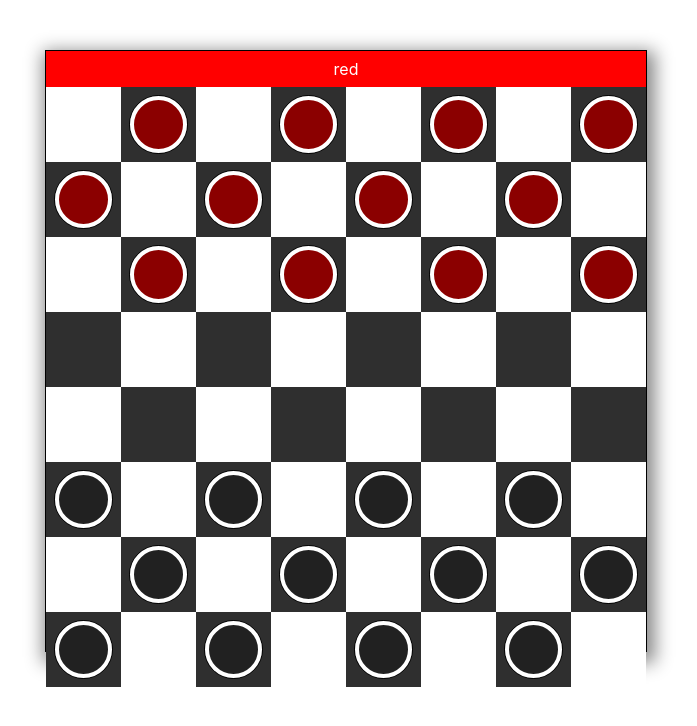
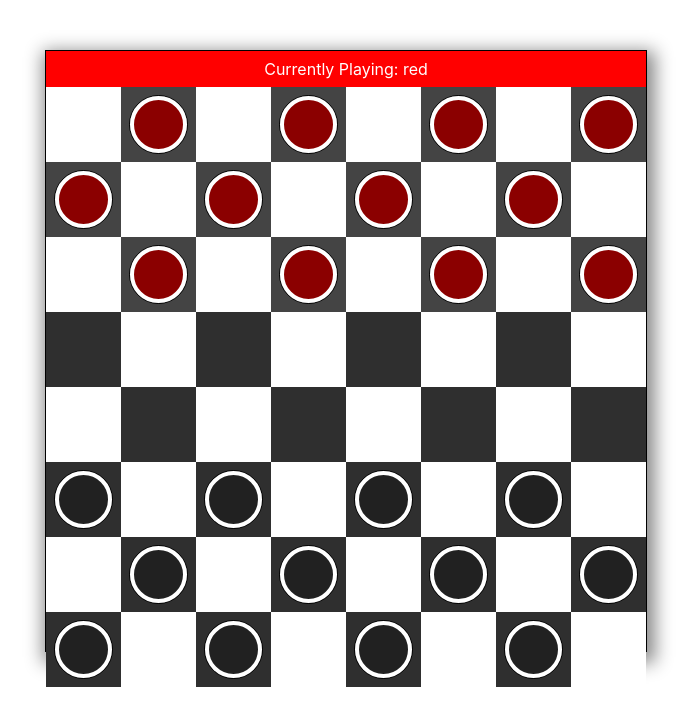
Before and after one commit to naorvilensky/checkers, a React (Vite) app: page / in a window 1280 px wide. Shown: the top 726 px of the page, without its empty margins (294-991 px from the left). Built offline with nearby package versions, Linux system fonts and the light colour scheme.

Commit message:
make that players have to eat enemies

```diff
--- a/src/board/Board.tsx
+++ b/src/board/Board.tsx
@@ -20,6 +20,7 @@ export default function Board() {
     const [cellSelected, setCellSelected] = useState<CellCoordinates>();
     const previousCellSelected = useRef<CellCoordinates | null>();
     const gameBoard = useRef<GameBoard>();
+    const gameStateSetTwice = useRef<boolean>(false);
     const [, setUpdateGame] = useState(false);
 
     function updateGame() {
@@ -41,7 +42,8 @@ export default function Board() {
             }
         } else {
             // he might have pressed a different piece
-            if (board.pieceChanged(cellSelected)) {
+            // he has to continue using the same piece if he can eat other enemies
+            if (board.pieceChanged(cellSelected) && !board.continuesToEnemies) {
                 board.setAllowedCells(cellSelected);
                 previousCellSelected.current = cellSelected;
                 updateGame();
@@ -52,8 +54,15 @@ export default function Board() {
             setGameState((gameState: any) => {
                 const gs = gameState === CELL_STATE.RED ? CELL_STATE.BLACK : CELL_STATE.RED;
 
+                if (gameStateSetTwice.current) {
+                    gameStateSetTwice.current = false;
+                    return board.gameState;
+                }
+
+                gameStateSetTwice.current = true;
+
                 if (!previousCellSelected.current) {
-                    board.gameState = gs;
+                    board.setGameState(gs);
                     return gs;
                 }
 
@@ -62,14 +71,16 @@ export default function Board() {
                 }
 
                 if (board.continuesToEnemies) {
+                    previousCellSelected.current = cellSelected;
                     updateGame();
-                    previousCellSelected.current = cellSelected;
-                    return board.gameState;
+                    return gameState;
                 }
 
-                if (!board.continuesToEnemies) {
-                    previousCellSelected.current = null;
-                    board.gameState = gs;
+                previousCellSelected.current = null;
+                board.setGameState(gs);
+
+                if (board.gameState === gameState) {
+                    updateGame();
                 }
 
                 return board.gameState;
@@ -80,7 +91,7 @@ export default function Board() {
     // on mounted
     useEffect(() => {
         let color = CELL_COLOR.WHITE;
-        gameBoard.current = new GameBoard(STARTING_PLAYER);
+        gameBoard.current = new GameBoard();
         let board: GameBoard = gameBoard.current;
         for (let i = 0; i < NUMBER_OF_CELLS; i++) {
             for (let j = 0; j < NUMBER_OF_CELLS; j++) {
@@ -91,13 +102,14 @@ export default function Board() {
             }
         }
 
+        board.setGameState(STARTING_PLAYER);
         setGameState(STARTING_PLAYER);
     }, []);
 
     return (
         <Container>
             <div style={{ width: "100%", padding: "8px", textAlign: "center", background: gameState, color: "white" }}>
-                {gameState}
+                Currently Playing: {gameState}
             </div>
             {gameBoard.current &&
                 gameBoard.current.board.map((row) =>
@@ -109,7 +121,6 @@ export default function Board() {
                             i={cell.i}
                             j={cell.j}
                             cellState={cell.cellState}
-                            gameState={gameState}
                             onCellClicked={(i: number, j: number) => setCellSelected({ i, j })}
                             allowedCell={cell.allowedCell}
                         />
--- a/src/board/Cell.tsx
+++ b/src/board/Cell.tsx
@@ -17,7 +17,6 @@ interface CellProps {
     onCellClicked: any;
     i: any;
     j: any;
-    gameState: any;
     allowedCell: any;
 }
 
@@ -29,7 +28,7 @@ const Container = styled.div<ContainerProps>`
     cursor: ${({ pointer }) => (pointer ? "pointer" : "auto")};
 `;
 
-export default function Cell({ cellSize, color, cellState, onCellClicked, i, j, gameState, allowedCell }: CellProps) {
+export default function Cell({ cellSize, color, cellState, onCellClicked, i, j, allowedCell }: CellProps) {
     const pieceColor = useMemo(() => {
         switch (cellState) {
             case CELL_STATE.RED:
@@ -41,17 +40,13 @@ export default function Cell({ cellSize, color, cellState, onCellClicked, i, j,
         }
     }, [cellState]);
 
-    const pointer = useMemo(() => {
-        return cellState === gameState || allowedCell;
-    }, [cellState, gameState, allowedCell]);
-
     return (
         <Container
             cellSize={cellSize}
             color={color}
-            pointer={pointer}
+            pointer={allowedCell}
             allowedCell={allowedCell}
-            onClick={() => pointer && onCellClicked(i, j)}
+            onClick={() => allowedCell && onCellClicked(i, j)}
         >
             {pieceColor ? <CheckersPiece color={pieceColor} /> : null}
         </Container>
--- a/src/board/logic/gameBoard.ts
+++ b/src/board/logic/gameBoard.ts
@@ -3,12 +3,11 @@ import { GameCell } from "./gameCell";
 import { CELL_STATE } from "../checkersConstants";
 
 export class GameBoard {
-    gameState: CELL_STATE;
+    gameState: CELL_STATE = CELL_STATE.EMPTY;
     board: GameCell[][];
     continuesToEnemies: boolean = false;
 
-    constructor(gameState: CELL_STATE) {
-        this.gameState = gameState;
+    constructor() {
         this.board = [];
         for (let i = 0; i < NUMBER_OF_CELLS; i++) {
             this.board.push([]);
@@ -73,7 +72,46 @@ export class GameBoard {
         return f1 || f2;
     }
 
-    private setAllowedEnemyCells(cell: GameCell) {
+    setGameState(gameState: CELL_STATE) {
+        if (this.gameState === gameState) {
+            return;
+        }
+
+        this.gameState = gameState;
+        this.checkAllowedPieces();
+    }
+
+    private checkAllowedPieces() {
+        let enemiesAvailable = false;
+        for (let i = 0; i < this.board.length; i++) {
+            for (let j = 0; j < this.board.length; j++) {
+                const cell = this.board[i][j];
+                if (this.gameState !== cell.cellState) {
+                    continue;
+                }
+
+                if (this.setAllowedEnemyCells(cell, false)) {
+                    enemiesAvailable = true;
+                    cell.allowedCell = true;
+                }
+            }
+        }
+
+        if (enemiesAvailable) {
+            return;
+        }
+
+        for (let i = 0; i < this.board.length; i++) {
+            for (let j = 0; j < this.board.length; j++) {
+                const cell = this.board[i][j];
+                if (this.gameState === cell.cellState) {
+                    cell.allowedCell = true;
+                }
+            }
+        }
+    }
+
+    private setAllowedEnemyCells(cell: GameCell, allowCells: boolean = true) {
         const cellState = cell.cellState;
 
         const cellCheckup = (jDirection: number, iDirection: number) => {
@@ -85,11 +123,14 @@ export class GameBoard {
                     this.checkValidCell(cell.i + 2 * iDirection, cell.j + 2 * jDirection)
                 ) {
                     const c1 = this.board[cell.i + 2 * iDirection][cell.j + 2 * jDirection];
-                    c1.allowedCell = c1.cellState === CELL_STATE.EMPTY;
-                    if (c1.allowedCell) {
-                        c1.eatenEnemy = c;
+                    let allowedCell = c1.cellState === CELL_STATE.EMPTY;
+                    if (allowCells) {
+                        c1.allowedCell = allowedCell;
+                        if (c1.allowedCell) {
+                            c1.eatenEnemy = c;
+                        }
                     }
-                    return c1.allowedCell;
+                    return allowedCell;
                 }
             }
 
```
